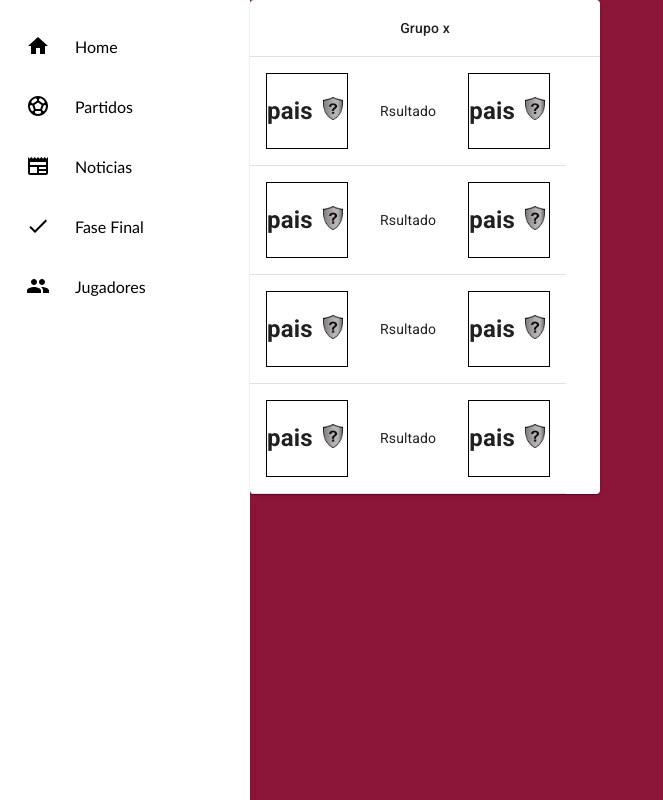
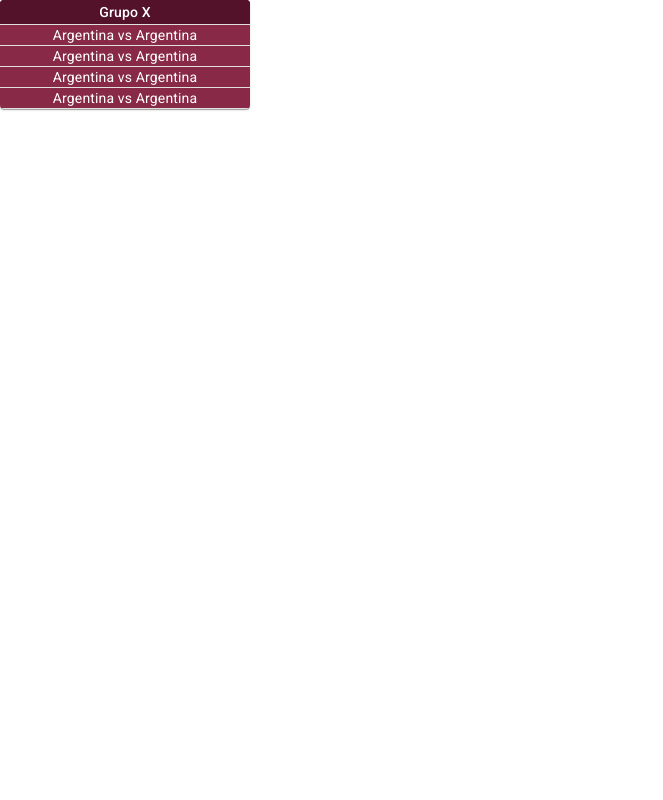
Before and after one commit to Dani-Matamala/FRONTEND-Prode, a React (Create React App) app: page / in a window 1280 px wide. Shown: the whole page, without its empty margins (0-663 px from the left). Built offline with nearby package versions, Linux system fonts and the light colour scheme.

Commit message:
estilando componente grupos

```diff
--- a/package.json
+++ b/package.json
@@ -5,6 +5,7 @@
   "dependencies": {
     "@emotion/react": "^11.8.2",
     "@emotion/styled": "^11.8.1",
+    "@material-ui/core": "^4.12.3",
     "@mui/icons-material": "^5.5.0",
     "@mui/material": "^5.5.0",
     "@mui/styled-engine-sc": "^5.4.2",
--- a/src/App.css
+++ b/src/App.css
@@ -69,7 +69,7 @@ body {
 
 .Pais #ImgPais{
   flex: 30%;
-  object-fit:;
+  object-fit:inherit;
 }
 
 .Pais #ImgPais img{
--- a/src/App.jsx
+++ b/src/App.jsx
@@ -1,13 +1,17 @@
 import './App.css';
-import Home from './pages/Home';
-import Sidebar from './pages/Sidebar';
+import { Grid } from '@material-ui/core';
+// import Grupos from './pages/Grupos';
+import Grupo from './components/Grupo';
 
 function App() {
   return (
-    <div className="App">
-      <Sidebar />
-      <Home />
-    </div>
+    <Grid container direction="column">
+      <Grid item container>
+        <Grid item xs={12}>
+          <Grupo />
+        </Grid>
+      </Grid>
+    </Grid>
   );
 }
 
--- /dev/null
+++ b/src/components/Grupo.jsx
@@ -0,0 +1,71 @@
+import React from 'react'
+import { withStyles, makeStyles } from '@material-ui/core/styles'
+import { Table, TableBody, TableCell, TableContainer, TableHead, TableRow, Paper } from '@material-ui/core'
+
+const StyledTableCell = withStyles((theme) => ({
+    head: {
+        background: '#53112A',
+        padding: 0,
+        color: "white",
+
+    },
+    body: {
+        background: '#882947',
+        fontSize: 14,
+        padding: 0,
+        color: "white"
+    }
+}))(TableCell);
+
+const StyledTableHead = withStyles((theme) => ({
+    root: {
+        background: '#53112A',
+    }
+}))(TableHead)
+
+const StyledTableRow = withStyles((theme) => ({
+    root: {
+        "&:nth-of-type(odd)": {
+            backgroundColor: theme.palette.action.hover
+        }
+    }
+}))(TableRow);
+
+const useStyles = makeStyles({
+    table: {
+        maxWidth: 700
+    },
+});
+
+function Grupo() {
+
+    const classes = useStyles();
+
+    return (
+        <TableContainer component={Paper} style={{ width: "250px" }}>
+            <Table className={classes.table} aria-label="customized table">
+                <StyledTableHead>
+                    <TableRow>
+                        <StyledTableCell align="center">Grupo X</StyledTableCell>
+                    </TableRow>
+                </StyledTableHead>
+                <TableBody>
+                    <StyledTableRow>
+                        <StyledTableCell align="center">Argentina vs Argentina</StyledTableCell>
+                    </StyledTableRow>
+                    <StyledTableRow>
+                        <StyledTableCell align="center">Argentina vs Argentina</StyledTableCell>
+                    </StyledTableRow>
+                    <StyledTableRow>
+                        <StyledTableCell align="center">Argentina vs Argentina</StyledTableCell>
+                    </StyledTableRow>
+                    <StyledTableRow>
+                        <StyledTableCell align="center">Argentina vs Argentina</StyledTableCell>
+                    </StyledTableRow>
+                </TableBody>
+            </Table>
+        </TableContainer>
+    )
+}
+
+export default Grupo
--- a/src/components/Pais.jsx
+++ b/src/components/Pais.jsx
@@ -11,7 +11,7 @@ function Pais() {
             <h2>pais</h2>
             </div>
             <div id='ImgPais'>
-                <img src={logoPais} alt="" srcset="" />
+                <img src={logoPais} alt="" />
             </div>
         </div>
     )
--- a/src/pages/Grupo.jsx
+++ /dev/null
@@ -1,66 +0,0 @@
-import { TableContainer, Paper, Table, TableCell, TableHead, TableRow, TableBody } from '@mui/material'
-import React from 'react'
-import Pais from '../components/Pais'
-
-function Grupo() {
-    return (
-        <TableContainer component={Paper} className="TablaGrupo">
-            <Table sx={{ minWidth: 350 }} aria-label="simple table">
-                <TableHead className='TituloTableGrupo'>
-                    <TableRow className='FilaTablaGrupo'>
-                        <TableCell align="center">Grupo x</TableCell>
-                    </TableRow>
-                    <TableBody>
-                <TableRow >
-                    <TableCell>
-                        <Pais></Pais>
-                    </TableCell>
-                    <TableCell>
-                        Rsultado
-                    </TableCell>
-                    <TableCell>
-                        <Pais></Pais>
-                    </TableCell>
-                </TableRow>
-                <TableRow>
-                    <TableCell>
-                        <Pais></Pais>
-                    </TableCell>
-                    <TableCell>
-                        Rsultado
-                    </TableCell>
-                    <TableCell>
-                        <Pais></Pais>
-                    </TableCell>
-                </TableRow>
-                <TableRow>
-                    <TableCell>
-                        <Pais></Pais>
-                    </TableCell>
-                    <TableCell>
-                        Rsultado
-                    </TableCell>
-                    <TableCell>
-                        <Pais></Pais>
-                    </TableCell>
-                </TableRow>
-                <TableRow>
-                    <TableCell>
-                        <Pais></Pais>
-                    </TableCell>
-                    <TableCell>
-                        Rsultado
-                    </TableCell>
-                    <TableCell>
-                        <Pais></Pais>
-                    </TableCell>
-                </TableRow>
-
-                </TableBody>
-                </TableHead>
-            </Table>
-        </TableContainer>
-    )
-}
-
-export default Grupo
--- /dev/null
+++ b/src/pages/Grupos.jsx
@@ -0,0 +1,17 @@
+import React from 'react'
+import Grupo from '../components/Grupo'
+import { Grid } from "@material-ui/core";
+
+
+function Grupos() {
+
+// TODO: Esto va a renderizar el total de los grupos del torneo
+
+  return (
+      <Grid container spacing={2}>
+        <Grid item><Grupo /></Grid>
+      </Grid>
+  )
+}
+
+export default Grupos
--- a/src/pages/Home.jsx
+++ /dev/null
@@ -1,12 +0,0 @@
-import React from 'react'
-import Grupo from './Grupo'
-
-function Home() {
-    return (
-        <div>
-            <Grupo />
-        </div>
-    )
-}
-
-export default Home
```
Also changed, not shown: src/components/PaisGrupo.jsx (deleted), 1 other file (tests, documents, lock files or other folders).
